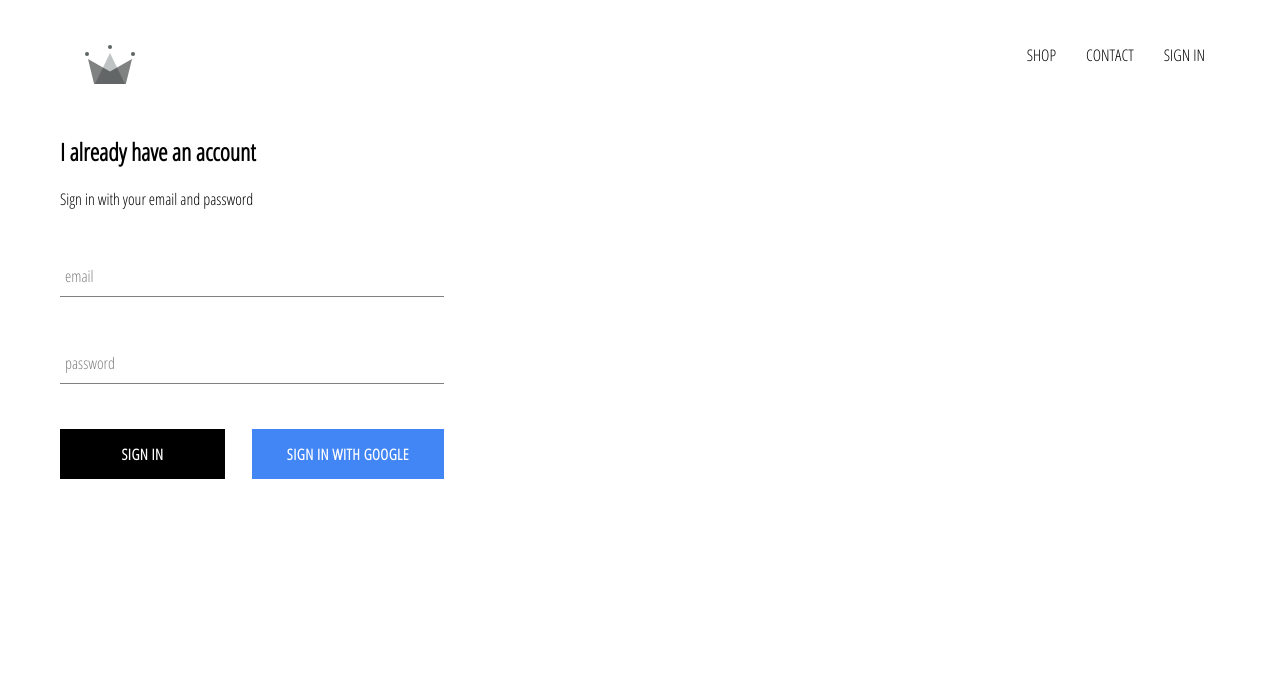
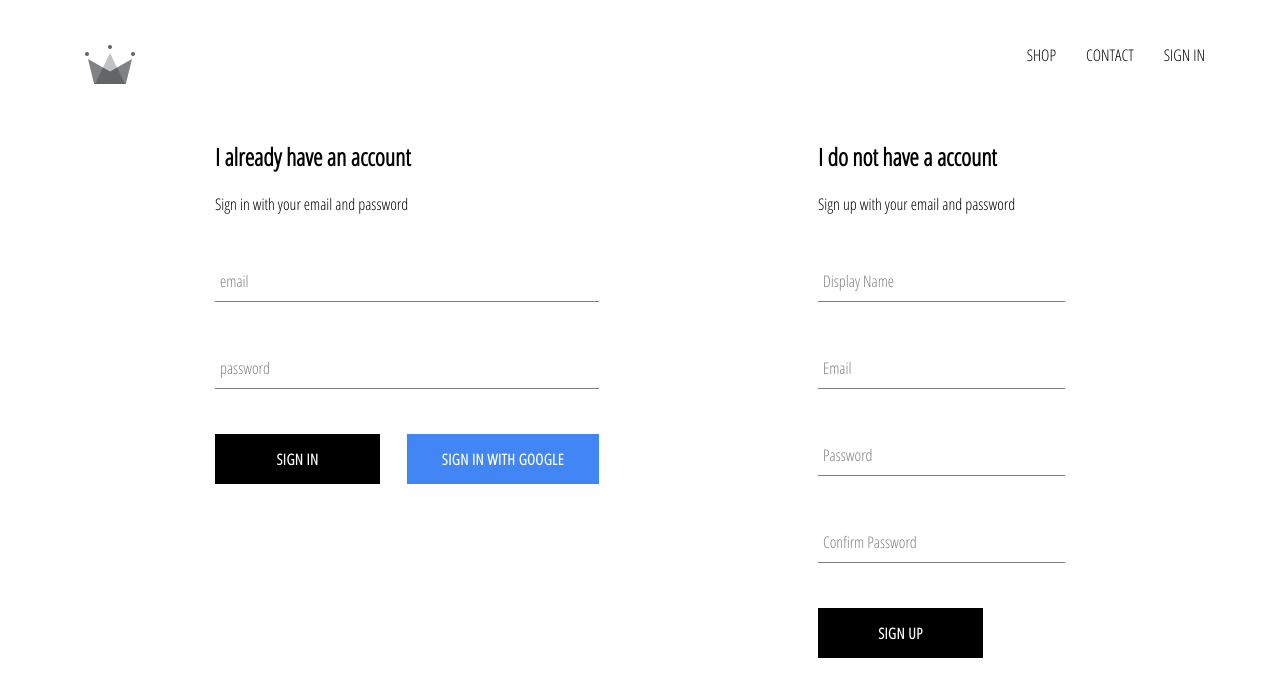
Before and after one commit to thlanza/lojinha, a React (Create React App) app: page /signin in a window 1280 px wide. Shown: the top 696 px of the page. Built offline with nearby package versions, Linux system fonts and the light colour scheme; no server answers.

Commit message:
firebase implementado com funcionalidades de autenticação

```diff
--- a/src/App.js
+++ b/src/App.js
@@ -5,7 +5,7 @@
 import ShopPage from './pages/shop/shop.component';
 import Header from './components/header/header.component';
 import SignInAndSignUpPage from './pages/sign-in-and-sign-up/sign-in-and-sign-up.component';
-import { auth } from './firebase/firebase.utils'
+import { auth, createUserProfileDocument } from './firebase/firebase.utils'
 
 
 
@@ -22,10 +22,23 @@
   unsubscribeFromAuth = null
 
   componentDidMount() {
-    auth.onAuthStateChanged(user => {
-      this.setState({ currentUser: user });
+    this.unsubscribeFromAuth = auth.onAuthStateChanged(async userAuth => {
+     if (userAuth) {
+       const userRef = await createUserProfileDocument(userAuth);
 
-      console.log(user);
+       userRef.onSnapshot(snapShot => {
+          this.setState({
+            currentUser: {
+              id: snapShot.id,
+              ...snapShot.data()
+            }
+          });
+
+          console.log(this.state);
+       });
+     } else {
+     this.setState({ currentUser: userAuth });
+     }
     })
   }
 
--- /dev/null
+++ b/src/components/sign-up/sign-up.component.jsx
@@ -0,0 +1,97 @@
+import React, { Component } from 'react';
+import FormInput from '../form-input/form-input.component';
+import CustomButton from '../custom-button/custom-button.component';
+import { auth, createUserProfileDocument } from '../../firebase/firebase.utils';
+import './sign-up.styles.scss';
+
+class SignUp extends Component {
+    constructor() {
+        super();
+
+        this.state = {
+            displayName : '',
+            email: '',
+            password: '',
+            confirmPassword: ''
+        }
+    }
+
+    handleSubmit = async event => {
+        event.preventDefault();
+        console.log('submitted');
+
+        const { displayName, email, password, confirmPassword } = this.state;
+
+        if(password !== confirmPassword){
+            alert("Passwords don't match");
+            return;
+        }
+
+        try {
+            const { user } = await auth.createUserWithEmailAndPassword(email, password);
+            await createUserProfileDocument(user, { displayName })
+            this.setState({
+                displayName: '',
+                email: '',
+                password: '',
+                confirmPassword: ''
+            });
+        }catch(error){
+            console.log(error);
+        }
+    }
+
+    handleChange = event => {
+        const { value, name} = event.target
+
+        this.setState({ [name]: value })
+    }
+
+    render() {
+        const { displayName, email, password, confirmPassword } = this.state;
+        return(
+            <div className='sign-up'>
+                <h2 className='title'>I do not have a account</h2>
+                <span>Sign up with your email and password</span>
+                <form className='sign-up-form' onSubmit={this.handleSubmit}>
+                    <FormInput
+                        type='text'
+                        name='displayName'
+                        value={displayName}
+                        onChange={this.handleChange}
+                        label='Display Name'
+                        required
+                    />
+                     <FormInput
+                        type='email'
+                        name='email'
+                        value={email}
+                        onChange={this.handleChange}
+                        label='Email'
+                        required
+                    />
+                     <FormInput
+                        type='password'
+                        name='password'
+                        value={password}
+                        onChange={this.handleChange}
+                        label='Password'
+                        required
+                    />
+                     <FormInput
+                        type='password'
+                        name='confirmPassword'
+                        value={confirmPassword}
+                        onChange={this.handleChange}
+                        label='Confirm Password'
+                        required
+                    />
+                    <CustomButton type='submit'>SIGN UP</CustomButton>
+                </form>
+
+            </div>
+        )
+    }
+}
+
+export default SignUp;
--- /dev/null
+++ b/src/components/sign-up/sign-up.styles.scss
@@ -0,0 +1,9 @@
+.sing-up {
+    display: flex;
+    flex-direction: column;
+    width: 380px;
+
+    .title {
+        margin: 10px 0;
+    }
+}
--- a/src/firebase/firebase.utils.js
+++ b/src/firebase/firebase.utils.js
@@ -14,6 +14,32 @@
     measurementId: "G-QPH4YCC13R"
   };
 
+export const createUserProfileDocument = async (userAuth, additionalData) => {
+  if (!userAuth) return;
+
+  const userRef = firestore.doc(`users/${userAuth.uid}`)
+
+  const snapShot = await userRef.get();
+
+  if(!snapShot.exists) {
+    const { displayName, email } = userAuth;
+    const createdAt = new Date();
+
+    try {
+      await userRef.set({
+        displayName,
+        email,
+        createdAt,
+        ...additionalData
+      })
+    }catch(error){
+      console.log('error creating user', error.message)
+    }
+  }
+
+  return userRef;
+}
+
 firebase.initializeApp(config);
 
 export const auth = firebase.auth();
--- a/src/pages/sign-in-and-sign-up/sign-in-and-sign-up.component.jsx
+++ b/src/pages/sign-in-and-sign-up/sign-in-and-sign-up.component.jsx
@@ -1,10 +1,12 @@
 import React from 'react'
 import './sign-in-and-sign-up.styles.scss'
 import SignIn from '../../components/sign-in/sign-in.component'
+import SignUp from '../../components/sign-up/sign-up.component'
 
 const SignInAndSignUpPage = () => (
     <div className='sign-in-and-sign-up'>
         <SignIn />
+        <SignUp />
     </div>
 )
 
--- a/src/pages/sign-in-and-sign-up/sign-in-and-sign-up.styles.scss
+++ b/src/pages/sign-in-and-sign-up/sign-in-and-sign-up.styles.scss
@@ -0,0 +1,6 @@
+.sign-in-and-sign-up {
+    width: 850px;
+    display: flex;
+    justify-content: space-between;
+    margin: 30px auto;
+}
```
